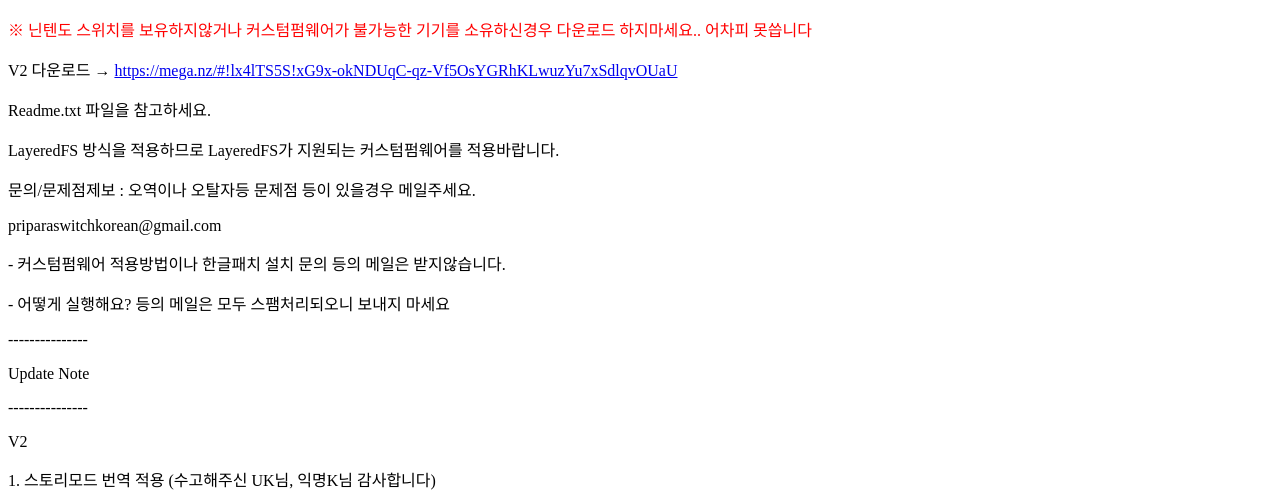
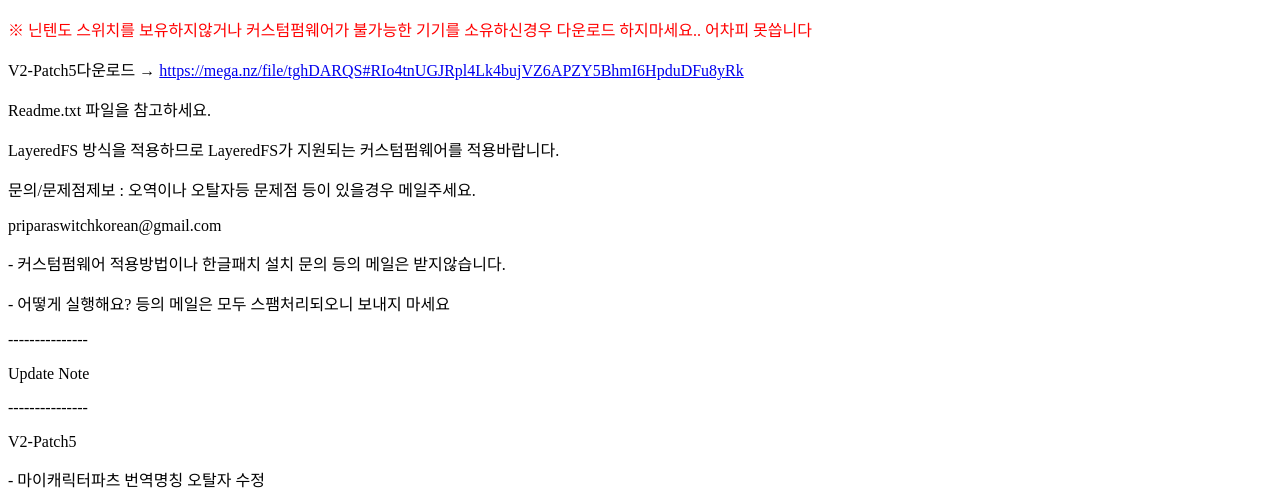
Before and after one commit to priparaSwitch/prismparadise, a plain HTML site: page switch.html in a window 1280 px wide. Shown: the part 268-772 px from the top of the page. Drawn offline with Linux system fonts and the light colour scheme.

Commit message:
Add files via upload

```diff
--- a/switch.html
+++ b/switch.html
@@ -13,7 +13,7 @@
 		<h1>닌텐도 스위치 프리파라 한글패치 배포페이지</h1>
 		<h2>※ 한글패치 파일만 포함하고 있습니다. 사용하실분만 다운로드하세요</h2>
 		<p><font color=ff0000>※ 닌텐도 스위치를 보유하지않거나 커스텀펌웨어가 불가능한 기기를 소유하신경우 다운로드 하지마세요.. 어차피 못씁니다</font></p>
-		<p>V2 다운로드 → <a href=https://mega.nz/#!lx4lTS5S!xG9x-okNDUqC-qz-Vf5OsYGRhKLwuzYu7xSdlqvOUaU target="_blank">https://mega.nz/#!lx4lTS5S!xG9x-okNDUqC-qz-Vf5OsYGRhKLwuzYu7xSdlqvOUaU</a></p>
+		<p>V2-Patch5다운로드 → <a href=https://mega.nz/file/tghDARQS#RIo4tnUGJRpl4Lk4bujVZ6APZY5BhmI6HpduDFu8yRk target="_blank">https://mega.nz/file/tghDARQS#RIo4tnUGJRpl4Lk4bujVZ6APZY5BhmI6HpduDFu8yRk</a></p>
 
 		<p>Readme.txt 파일을 참고하세요.</p>
 		<p>LayeredFS 방식을 적용하므로 LayeredFS가 지원되는 커스텀펌웨어를 적용바랍니다.</p>
@@ -27,6 +27,9 @@
 		<p>---------------</p>
 		<p>Update Note</p>
 		<p>---------------</p>
+		<p>V2-Patch5</p>
+		<p> - 마이캐릭터파츠 번역명칭 오탈자 수정</p>
+		<p></p>
 		<p>V2</p>
 		<p>1. 스토리모드 번역 적용 (수고해주신 UK님, 익명K님 감사합니다)</p>
 		<p>2. UI 수정</p>
```
